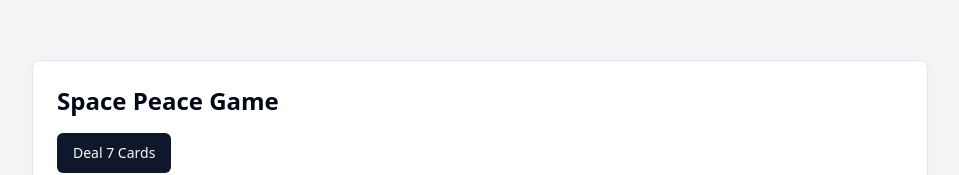
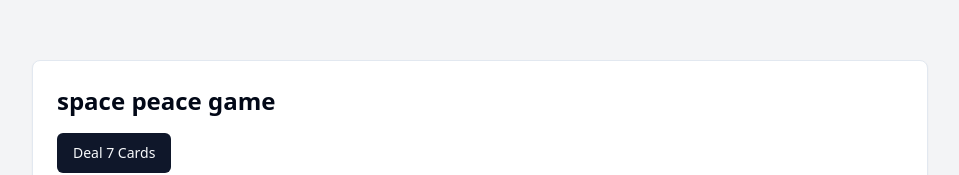
Before and after one commit to kyuu99tsukumo/spacepeacegame_demo, a Next.js app: page / in a window 1280 px wide. Shown: the part 193-368 px from the top of the page, without its empty margins (160-1119 px from the left). Built offline with nearby package versions, Linux system fonts and the light colour scheme.

Commit message:
Update VotingSystem.tsx

```diff
--- a/app/components/VotingSystem.tsx
+++ b/app/components/VotingSystem.tsx
@@ -103,7 +103,7 @@ export default function ValuesCardGame() {
     <div className="min-h-screen bg-gray-100 flex flex-col items-center justify-center p-4">
       <Card className="w-full max-w-4xl">
         <CardContent className="p-6">
-          <h1 className="text-2xl font-bold mb-4">Space Peace Game</h1>
+          <h1 className="text-2xl font-bold mb-4">space peace game</h1>
           <Button onClick={dealCards} disabled={gameOver} className="mb-4">
             Deal 7 Cards
           </Button>
```
